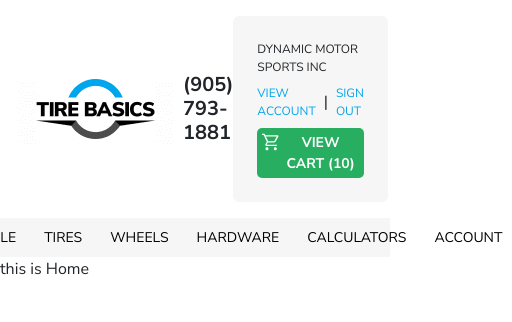
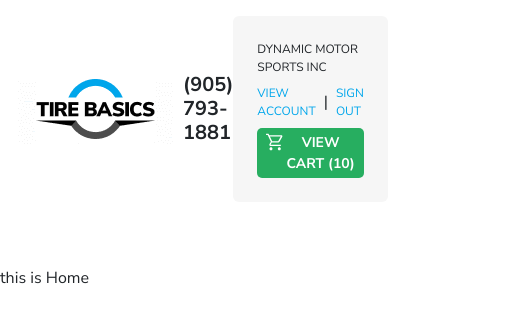
Before and after one commit to andriferry/tire-landingpage, a Vue app: page / in a window 390 px wide. Shown: the top 322 px of the page, 512 px wide, since content can reach past the window. Built offline with nearby package versions, Linux system fonts and the light colour scheme; the HTML template or start-up script is replaced by a standard one.

Commit message:
add header

```diff
--- a/src/App.vue
+++ b/src/App.vue
@@ -5,7 +5,11 @@ import Header from "@/components/Header.vue";
 
 <template>
   <Header />
-  <RouterView />
+
+  <main class="mt-5">
+      <RouterView />
+  </main>
+
 </template>
 
 <style scoped>
--- a/src/components/Header.vue
+++ b/src/components/Header.vue
@@ -60,20 +60,18 @@ const menu = ref(
         </a>
       </div>
 
-      <button type="button" class="checkout-btn d-flex p-1">
+      <button type="button" class="checkout-btn d-flex px-2 py-1">
          <img src="@/assets/cart.svg" alt="">
         <span class="fw-bold flex-grow-1">VIEW CART (10)</span>
       </button>
     </div>
   </nav>
 
-  <div class="menu w-100 d-flex justify-content-center gap-2" style="background: #F6F6F6">
+  <div class="menu d-none w-100 d-lg-flex justify-content-center gap-2" style="background: #F6F6F6">
     <RouterLink v-for="(route, index) in menu" :key="index" :to="{name: route.routeName}" class="text-uppercase">
       {{route.text}}
     </RouterLink>
   </div>
-
-  <!-- .router-link-active -->
 </div>
 </template>
 
```
